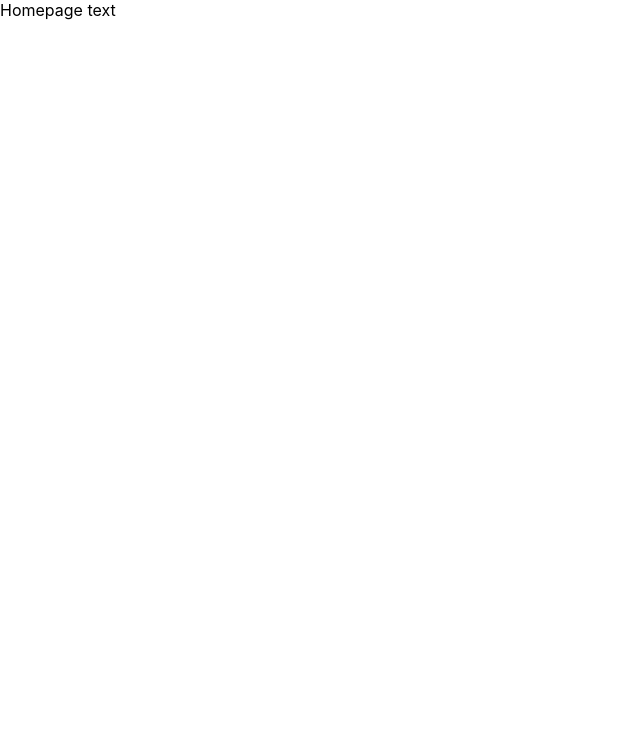
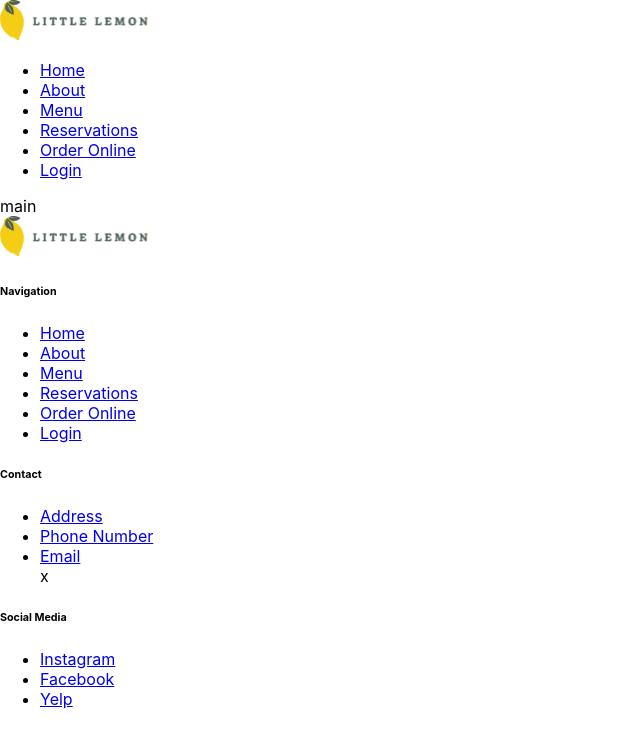
Before and after one commit to komjakraphan/capstone-project-gk, a React (Create React App) app: page / in a window 1280 px wide. Shown: the top 746 px of the page, without its empty margins (0-640 px from the left). Built offline with nearby package versions, Linux system fonts and the light colour scheme.

Commit message:
Created components and added meta tags.

```diff
--- a/public/index.html
+++ b/public/index.html
@@ -7,8 +7,11 @@
     <meta name="theme-color" content="#000000" />
     <meta
       name="description"
-      content="Web site created using create-react-app"
+      content="Little Lemon Resturant"
     />
+    <meta name="og:title" content="Little Lemon Resturant" />
+    <meta name="og:description" content="Discover Little Lemon, a charming Mediterranean restaurant offering fresh, authentic dishes inspired by the flavors of the Mediterranean. Enjoy healthy, delicious meals in a warm and welcoming atmosphere." />
+    <meta name="og:image" content="./src/assets/logo.svg" />
     <link rel="apple-touch-icon" href="%PUBLIC_URL%/logo192.png" />
     <!--
       manifest.json provides metadata used when your web app is installed on a
--- a/src/App.js
+++ b/src/App.js
@@ -1,10 +1,15 @@
 import './App.css';
+import Header from './Header.js';
+import Main from './Main.js';
+import Footer from './Footer.js';
 
 function App() {
   return (
-    <div>
-     Homepage text
-    </div>
+    <>
+    <Header />
+    <Main />
+    <Footer />
+    </>
   );
 }
 
--- /dev/null
+++ b/src/Footer.js
@@ -0,0 +1,40 @@
+import logo from "./assets/logo.svg";
+
+function Footer() {
+    return (
+        <footer>
+            <div>
+                <img src={logo} alt="logo"/>
+            </div>
+            <div>
+                <h6>Navigation</h6>
+                <ul>
+                    <li><a href="/">Home</a></li>
+                    <li><a href="/">About</a></li>
+                    <li><a href="/">Menu</a></li>
+                    <li><a href="/">Reservations</a></li>
+                    <li><a href="/">Order Online</a></li>
+                    <li><a href="/">Login</a></li>
+                </ul>
+            </div>
+            <div>
+            <h6>Contact</h6>
+                <ul>
+                    <li><a href="/">Address</a></li>
+                    <li><a href="/">Phone Number</a></li>
+                    <li><a href="/">Email</a></li>x
+                </ul>
+            </div>
+            <div>
+            <h6>Social Media</h6>
+                <ul>
+                    <li><a href="/">Instagram</a></li>
+                    <li><a href="/">Facebook</a></li>
+                    <li><a href="/">Yelp</a></li>
+                </ul>
+            </div>
+        </footer>
+    );
+}
+
+export default Footer;
--- /dev/null
+++ b/src/Header.js
@@ -0,0 +1,12 @@
+import Nav from './Nav.js';
+import logo from './assets/logo.svg';
+function Header() {
+    return (
+        <header>
+            <img src={logo} alt="logo"/>
+            <Nav  />
+        </header>
+    );
+}
+
+export default Header
--- /dev/null
+++ b/src/Main.js
@@ -0,0 +1,9 @@
+function Main() {
+    return (
+        <main>
+            main
+        </main>
+    );
+}
+
+export default Main;
--- /dev/null
+++ b/src/Nav.js
@@ -0,0 +1,16 @@
+function Nav() {
+    return (
+        <nav>
+            <ul>
+                <li><a href="/">Home</a></li>
+                <li><a href="/">About</a></li>
+                <li><a href="/">Menu</a></li>
+                <li><a href="/">Reservations</a></li>
+                <li><a href="/">Order Online</a></li>
+                <li><a href="/">Login</a></li>
+            </ul>
+        </nav>
+    );
+}
+
+export default Nav;
```
Also changed, not shown: src/assets/logo.svg (added).
